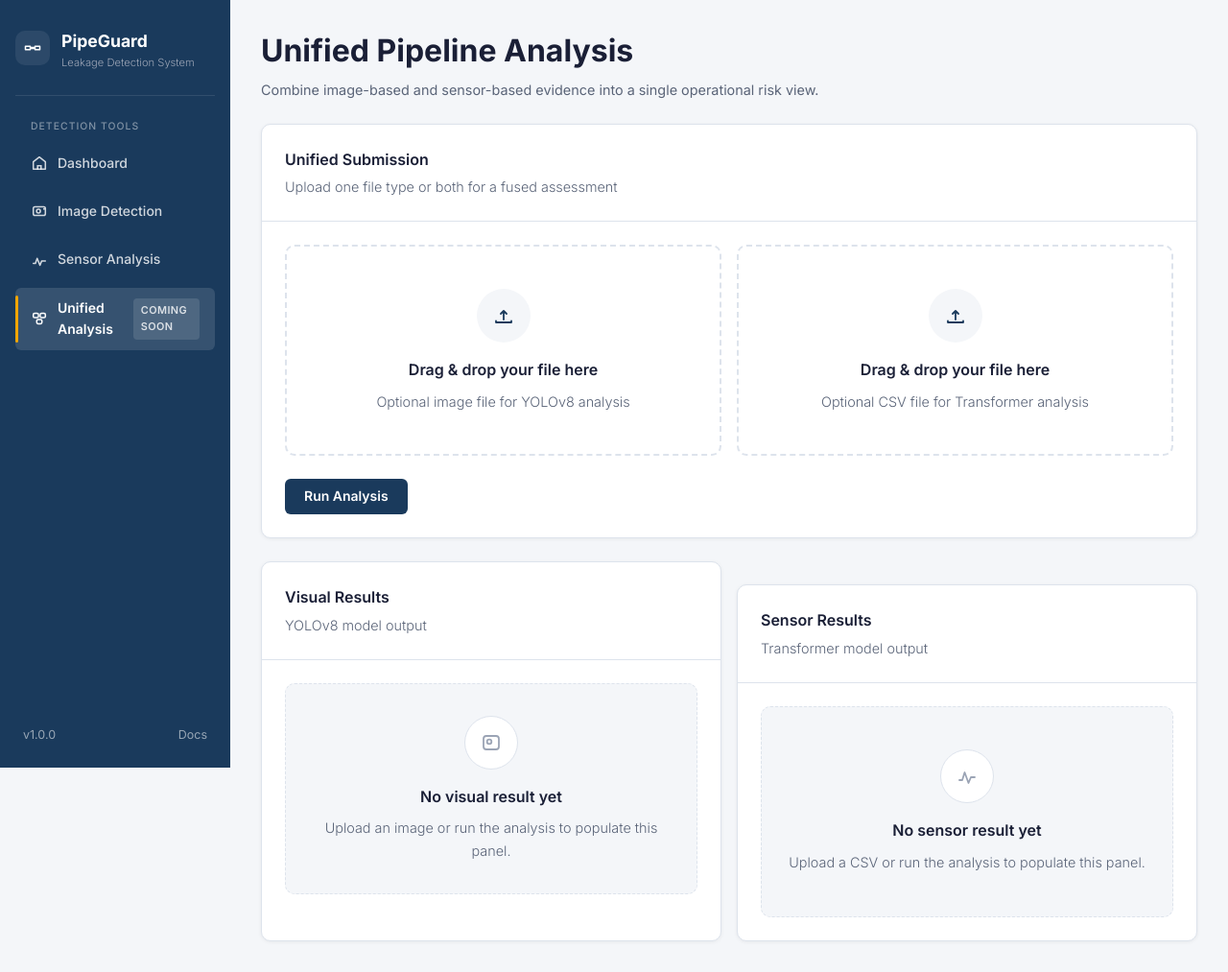
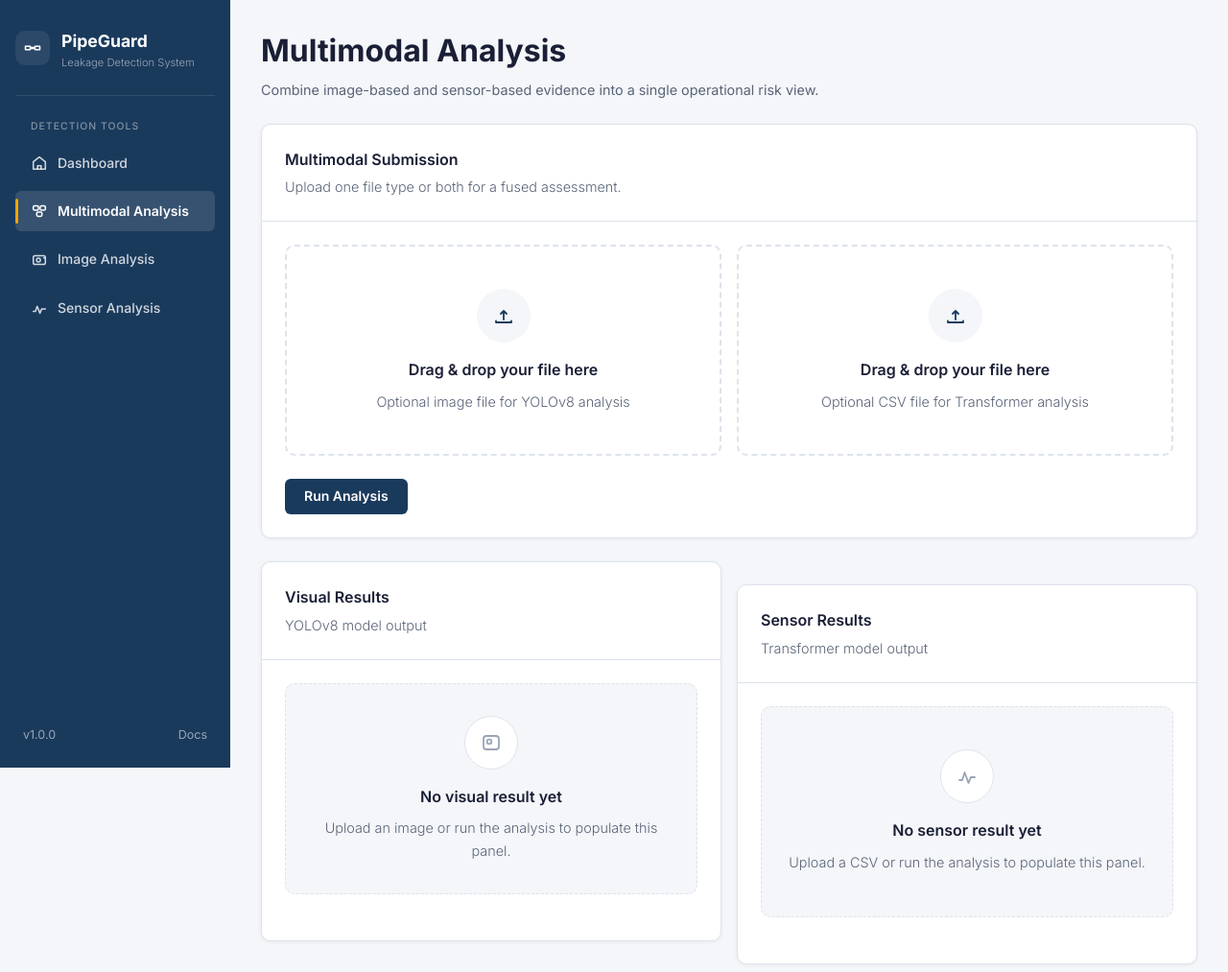
Before and after one commit to carltontrevor23/leakage-detection-app, a FastAPI app: page /dashboard in a window 1280 px wide. Shown: the whole page at 96% size. Run offline with FastAPI, Linux system fonts and the light colour scheme.

Commit message:
Modify analysis menu

```diff
--- a/static/css/styles.css
+++ b/static/css/styles.css
@@ -190,18 +190,6 @@ img {
   height: 18px;
 }
 
-.coming-badge {
-  margin-left: auto;
-  padding: 4px 8px;
-  border-radius: 4px;
-  background: rgba(255, 255, 255, 0.12);
-  color: rgba(255, 255, 255, 0.8);
-  font-size: 0.68rem;
-  font-weight: 600;
-  letter-spacing: 0.04em;
-  text-transform: uppercase;
-}
-
 .sidebar-footer {
   margin-top: auto;
   padding: 24px 8px 0;
@@ -224,6 +212,7 @@ img {
   padding: 32px;
   background: var(--surface-alt);
   min-height: 100vh;
+  overflow-x: hidden;
 }
 
 .mobile-topbar {
@@ -257,6 +246,8 @@ img {
   border: 1px solid var(--border);
   border-radius: 10px;
   box-shadow: 0 1px 4px rgba(0, 0, 0, 0.06);
+  min-width: 0;
+  overflow: hidden;
 }
 
 .card + .card,
@@ -285,6 +276,9 @@ section + section {
 
 .card-body {
   padding: 24px;
+  display: grid;
+  gap: 24px;
+  align-content: start;
 }
 
 .card-body p {
@@ -298,6 +292,7 @@ section + section {
 .metric-grid {
   display: grid;
   gap: 16px;
+  align-items: stretch;
 }
 
 .stats-grid {
@@ -308,6 +303,12 @@ section + section {
 .split-grid,
 .analysis-grid {
   grid-template-columns: repeat(2, minmax(0, 1fr));
+}
+
+.split-grid > *,
+.analysis-grid > * {
+  min-width: 0;
+  height: 100%;
 }
 
 .metric-grid {
--- a/templates/base.html
+++ b/templates/base.html
@@ -45,6 +45,17 @@
             <span>Dashboard</span>
           </a>
 
+          <a href="/dashboard" class="nav-link{% if request.url.path == '/dashboard' %} active{% endif %}">
+            <span class="nav-icon" aria-hidden="true">
+              <svg viewBox="0 0 20 20" fill="none">
+                <rect x="3" y="4" width="6" height="5" rx="1.5" stroke="currentColor" stroke-width="1.7"/>
+                <rect x="11" y="4" width="6" height="5" rx="1.5" stroke="currentColor" stroke-width="1.7"/>
+                <rect x="7" y="11" width="6" height="5" rx="1.5" stroke="currentColor" stroke-width="1.7"/>
+              </svg>
+            </span>
+            <span>Multimodal Analysis</span>
+          </a>
+
           <a href="/upload" class="nav-link{% if request.url.path == '/upload' %} active{% endif %}">
             <span class="nav-icon" aria-hidden="true">
               <svg viewBox="0 0 20 20" fill="none">
@@ -53,7 +64,7 @@
                 <path d="M15.5 7.5h.01" stroke="currentColor" stroke-width="2.2" stroke-linecap="round"/>
               </svg>
             </span>
-            <span>Image Detection</span>
+            <span>Image Analysis</span>
           </a>
 
           <a href="/sensor" class="nav-link{% if request.url.path == '/sensor' %} active{% endif %}">
@@ -63,18 +74,6 @@
               </svg>
             </span>
             <span>Sensor Analysis</span>
-          </a>
-
-          <a href="/dashboard" class="nav-link{% if request.url.path == '/dashboard' %} active{% endif %}">
-            <span class="nav-icon" aria-hidden="true">
-              <svg viewBox="0 0 20 20" fill="none">
-                <rect x="3" y="4" width="6" height="5" rx="1.5" stroke="currentColor" stroke-width="1.7"/>
-                <rect x="11" y="4" width="6" height="5" rx="1.5" stroke="currentColor" stroke-width="1.7"/>
-                <rect x="7" y="11" width="6" height="5" rx="1.5" stroke="currentColor" stroke-width="1.7"/>
-              </svg>
-            </span>
-            <span>Unified Analysis</span>
-            <span class="coming-badge">Coming Soon</span>
           </a>
         </nav>
 
--- a/templates/dashboard.html
+++ b/templates/dashboard.html
@@ -3,7 +3,7 @@
 {% block content %}
 <section class="page-header">
   <div>
-    <h2>Unified Pipeline Analysis</h2>
+    <h2>Multimodal Analysis</h2>
     <p>Combine image-based and sensor-based evidence into a single operational risk view.</p>
   </div>
 </section>
@@ -11,8 +11,8 @@
 <section class="card">
   <div class="card-header">
     <div>
-      <h3>Unified Submission</h3>
-      <p>Upload one file type or both for a fused assessment</p>
+      <h3>Multimodal Submission</h3>
+      <p>Upload one file type or both for a fused assessment.</p>
     </div>
   </div>
   <div class="card-body">
@@ -64,7 +64,7 @@
   <div class="card-body">
     <div class="result-card-top">
       <div>
-        <span class="result-section-label">Unified Risk</span>
+        <span class="result-section-label">Multimodal Risk</span>
         <h4 id="riskLevel">Normal</h4>
         <p id="recommendationText" class="secondary-copy">No leakage indicators detected. Continue routine monitoring.</p>
       </div>
@@ -306,7 +306,7 @@ attachDragAndDrop(csvUploadZone, csvInput, 'csv');
 
 form.addEventListener('submit', async (event) => {
   event.preventDefault();
-  setStatus('Running unified analysis...');
+  setStatus('Running multimodal analysis...');
   runButton.disabled = true;
   pipelineStatusCard.hidden = true;
   detailGrid.hidden = true;
@@ -321,10 +321,10 @@ form.addEventListener('submit', async (event) => {
 
     const data = await response.json();
     if (!response.ok) {
-      throw new Error(data.detail || data.error || 'Unified analysis failed.');
+      throw new Error(data.detail || data.error || 'Multimodal analysis failed.');
     }
 
-    setStatus('Unified analysis complete.');
+    setStatus('Multimodal analysis complete.');
     showPipelineStatus(data);
     renderVisualResult(data.visual_result);
     renderSensorResult(data.sensor_result);
--- a/templates/index.html
+++ b/templates/index.html
@@ -46,7 +46,7 @@
   <article class="card action-card">
     <div class="card-header">
       <div>
-        <h3>Image Detection</h3>
+        <h3>Image Analysis</h3>
         <p>YOLOv8 visual inspection</p>
       </div>
     </div>
@@ -55,7 +55,7 @@
         Analyze pipeline imagery for visible leakage indicators, surface anomalies, and suspected leak zones.
         Results include annotated images and location-aware bounding box metadata.
       </p>
-      <a href="/upload" class="btn btn-primary">Run Image Detection</a>
+      <a href="/upload" class="btn btn-primary">Run Image Analysis</a>
     </div>
   </article>
 
--- a/templates/upload.html
+++ b/templates/upload.html
@@ -3,7 +3,7 @@
 {% block content %}
 <section class="page-header">
   <div>
-    <h2>Image-Based Leak Detection</h2>
+    <h2>Image Analysis</h2>
     <p>Upload a pipeline image and YOLOv8 will detect visible signs of leakage.</p>
   </div>
 </section>
@@ -71,7 +71,9 @@
             <path d="m7 17 4-4 2.5 2.5L17 12l3 5" stroke="currentColor" stroke-width="1.8" stroke-linecap="round" stroke-linejoin="round"/>
           </svg>
         </div>
-    </div>
+        <h4>Upload an image to see results</h4>
+        <p>The annotated image, detection count, and bounding box details will appear here.</p>
+      </div>
   </article>
 </section>
 
```
Also changed, not shown: other parts of static/css/styles.css (+28 -4 lines).
